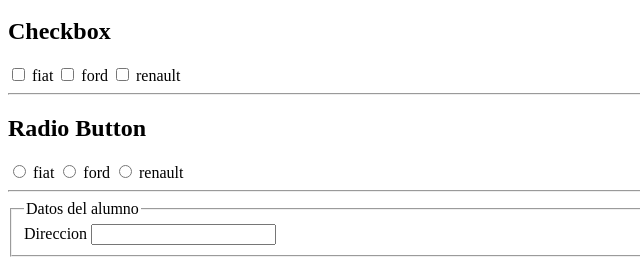
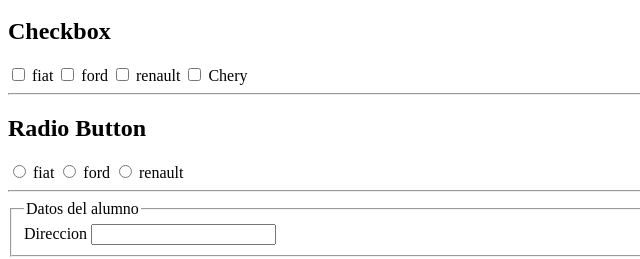
Before and after one commit to Kgm21/prueba, a plain HTML site: page index.html in a window 1280 px wide. Shown: the part 264-523 px from the top of the page, 0-640 px from the left. Drawn offline with Linux system fonts and the light colour scheme.

Commit message:
Modificacion index.html

```diff
--- a/index.html
+++ b/index.html
@@ -38,6 +38,7 @@
         <input type="checkbox" name="marca" value="1"> fiat
         <input type="checkbox" name="marca" value="2"> ford
         <input type="checkbox" name="marca" value="3"> renault
+        <input type="checkbox" name="marca" value="4"> Chery
         <hr>
         <h2>Radio Button</h2>
         <input type="radio" name="marca" value="1"> fiat
```
